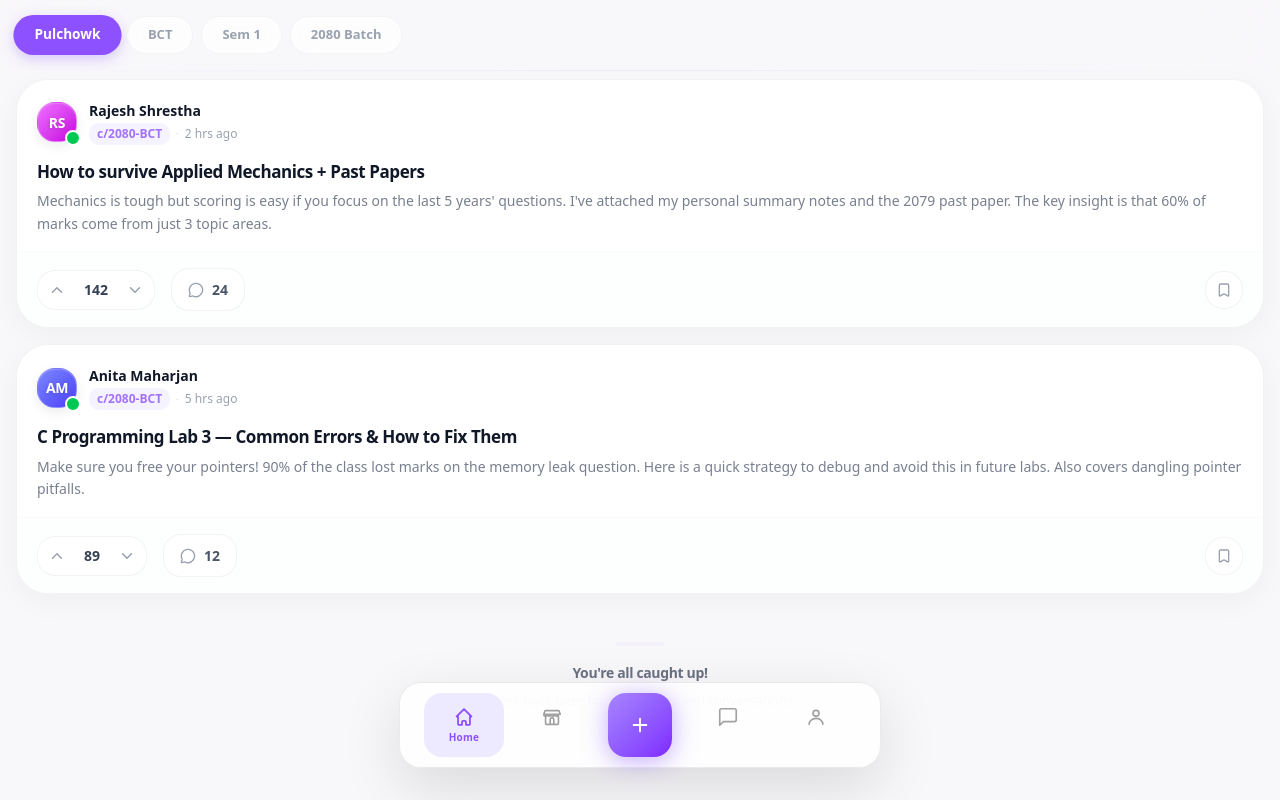
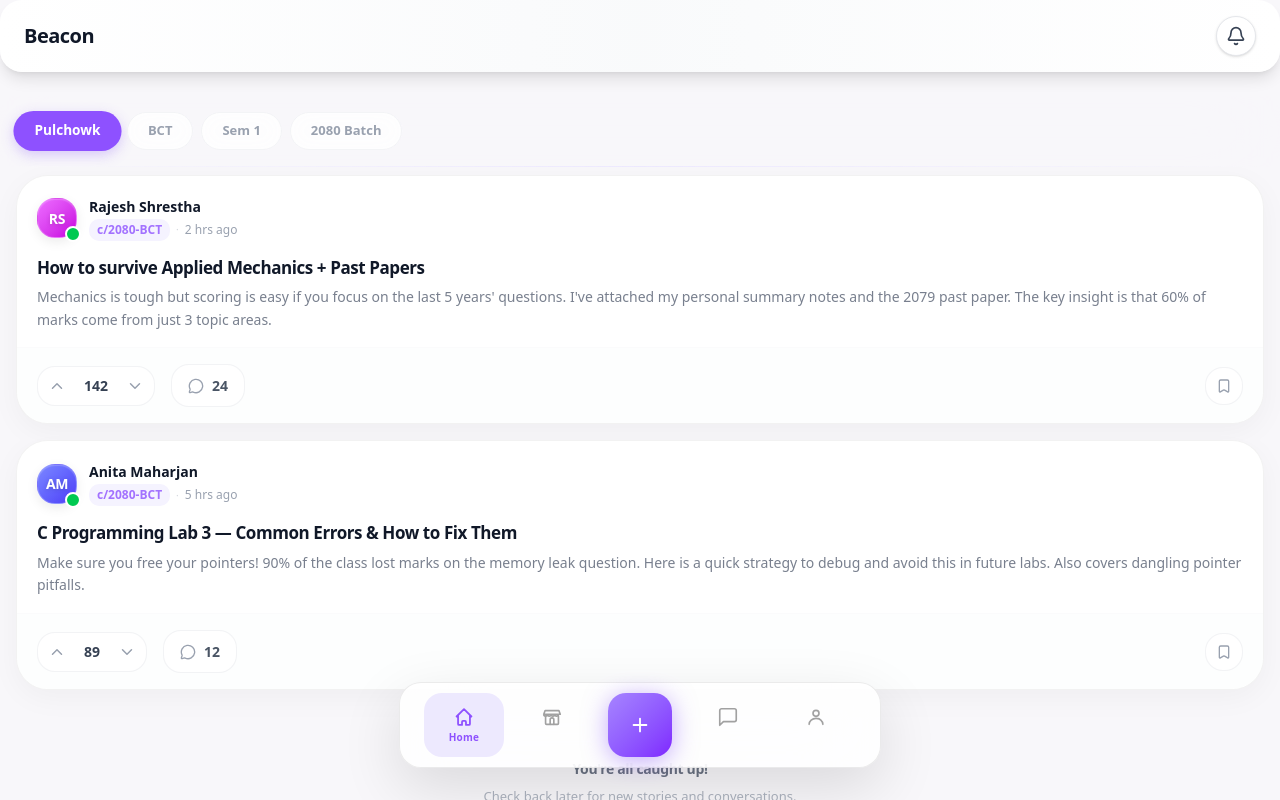
Before and after one commit to maneedasshrestha/codeyatra2.0_Profit.exe_Beacon, a Next.js app in the folder frontend/: page /dashboard/home in a window 1280 px wide. Built offline with nearby package versions, Linux system fonts and the light colour scheme.

Commit message:
feat(): added top nav bar

```diff
--- /dev/null
+++ b/frontend/app/components/TopBar.tsx
@@ -0,0 +1,21 @@
+import { Bell } from "lucide-react";
+
+const TopBar = () => {
+  return (
+    <nav className="flex items-center justify-between px-6 py-4 bg-linear-to-r from-white via-gray-50 to-white shadow-lg mb-6 rounded-3xl">
+      <div className="flex items-center">
+        <span className="font-extrabold text-xl tracking-tight text-gray-900">
+          Beacon
+        </span>
+      </div>
+      <button
+        className="flex items-center justify-center w-10 h-10 rounded-full bg-white border border-gray-200 shadow-sm hover:bg-gray-100 focus:outline-none transition-colors"
+        aria-label="Notifications"
+      >
+        <Bell className="h-5 w-5 text-gray-700" />
+      </button>
+    </nav>
+  );
+};
+
+export default TopBar;
--- a/frontend/app/dashboard/home/page.tsx
+++ b/frontend/app/dashboard/home/page.tsx
@@ -1,12 +1,15 @@
 "use client";
 
 import React, { useState } from "react";
+import Image from "next/image";
+import { Bell } from "lucide-react";
 import { useRouter } from "next/navigation";
 import PostCard from "../../components/PostCard";
 import { POSTS_DATA, Post, FILTERS } from "./mockData";
 import EndOfFeed from "../../components/EndOfFeed";
 import FilterPills from "@/app/components/FilterPills";
-import Avatar from "@/app/components/Avatar";
+import { button } from "framer-motion/client";
+import TopBar from "@/app/components/TopBar";
 
 const HomePage = () => {
   const router = useRouter();
@@ -32,6 +35,7 @@ const HomePage = () => {
 
   return (
     <div className="flex flex-col h-dvh bg-[#F8F7FA] overflow-hidden">
+      <TopBar />
       <div className="sticky top-0 z-20 bg-[#F8F7FA]/80 backdrop-blur-2xl">
         <FilterPills />
         <div className="h-px bg-linear-to-r from-transparent via-violet-100 to-transparent mx-4" />
```
